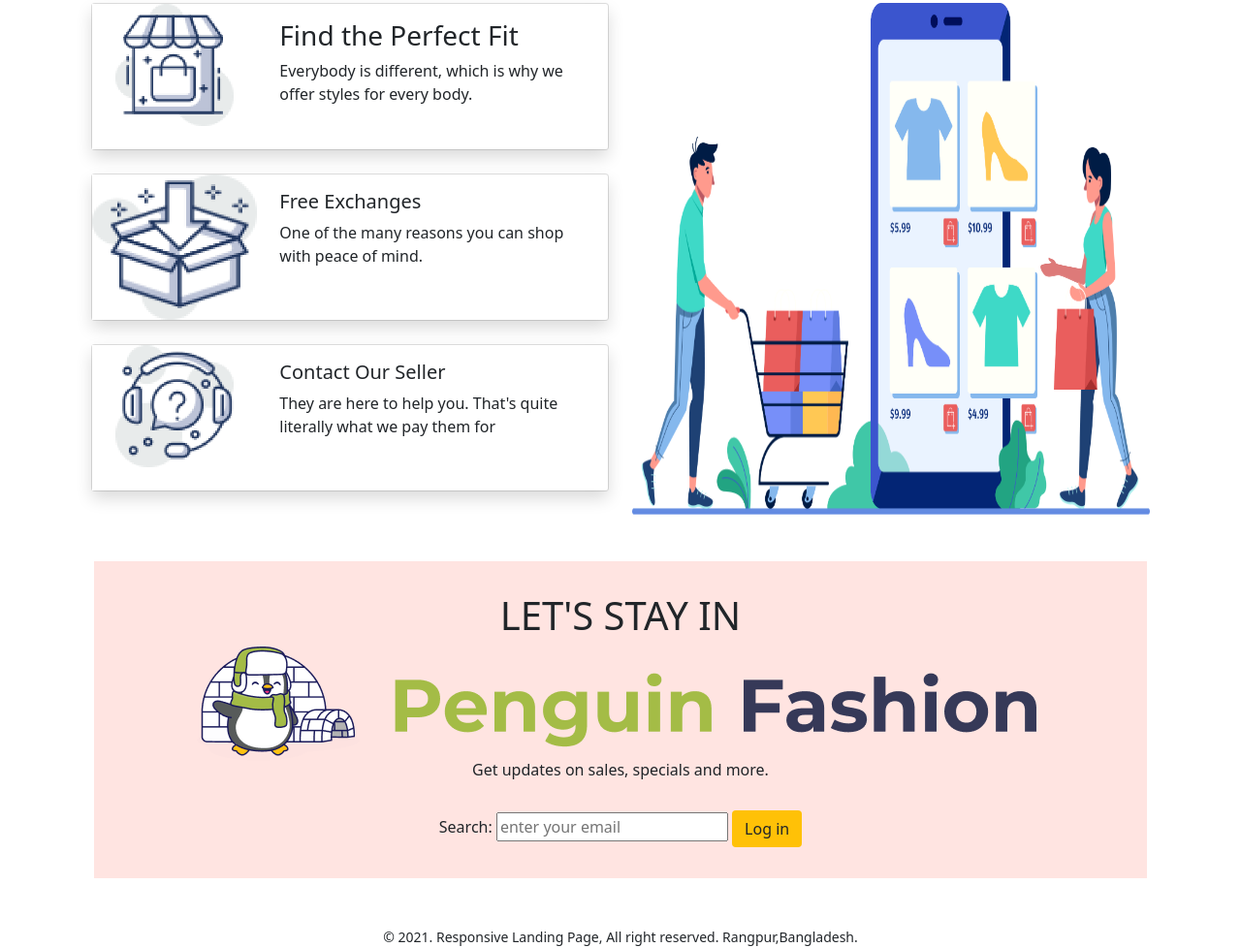
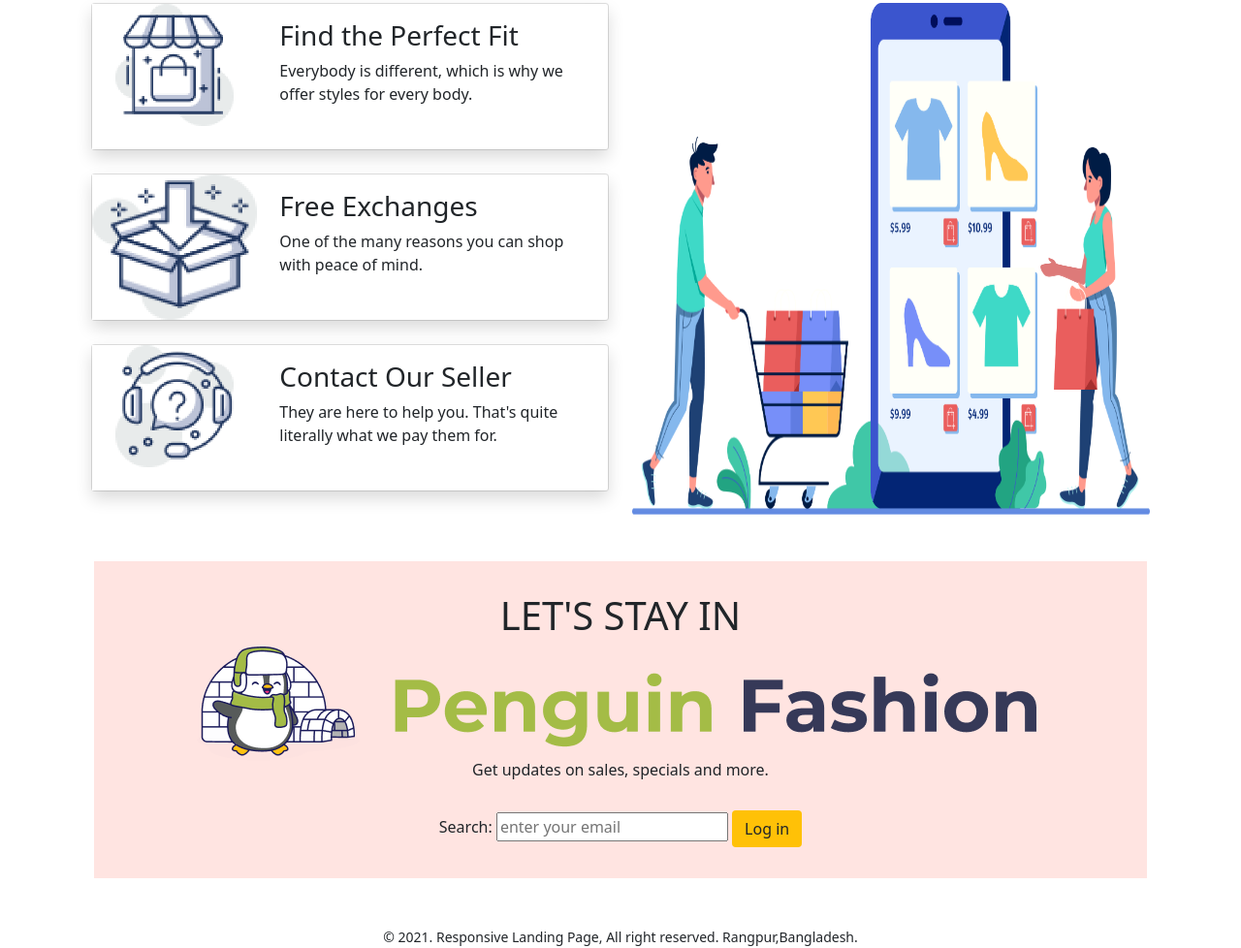
Before and after one commit to morshed123/Penguin-Fashion, a plain HTML site: page index.html in a window 1280 px wide. Shown: the part 2306-3284 px from the top of the page at 97% size. Drawn offline with Linux system fonts and the light colour scheme.

Commit message:
my second assignment 2

```diff
--- a/index.html
+++ b/index.html
@@ -181,7 +181,7 @@
                 </div>
                 <div class="col-md-8">
                   <div class="card-body">
-                    <h5 class="card-title">Free Exchanges</h5>
+                    <h3 class="card-title">Free Exchanges</h3>
                     <p class="card-text">One of the many reasons you can shop with peace of mind.</p>
                   </div>
                 </div>
@@ -195,8 +195,8 @@
                 </div>
                 <div class="col-md-8">
                   <div class="card-body">
-                    <h5 class="card-title">Contact Our Seller</h5>
-                    <p class="card-text">They are here to help you. That's quite literally what we pay them for</p>
+                    <h3 class="card-title">Contact Our Seller</h3>
+                    <p class="card-text">They are here to help you. That's quite literally what we pay them for.</p>
                   </div>
                 </div>
               </div>
```
Also changed, not shown: 1 other file.
